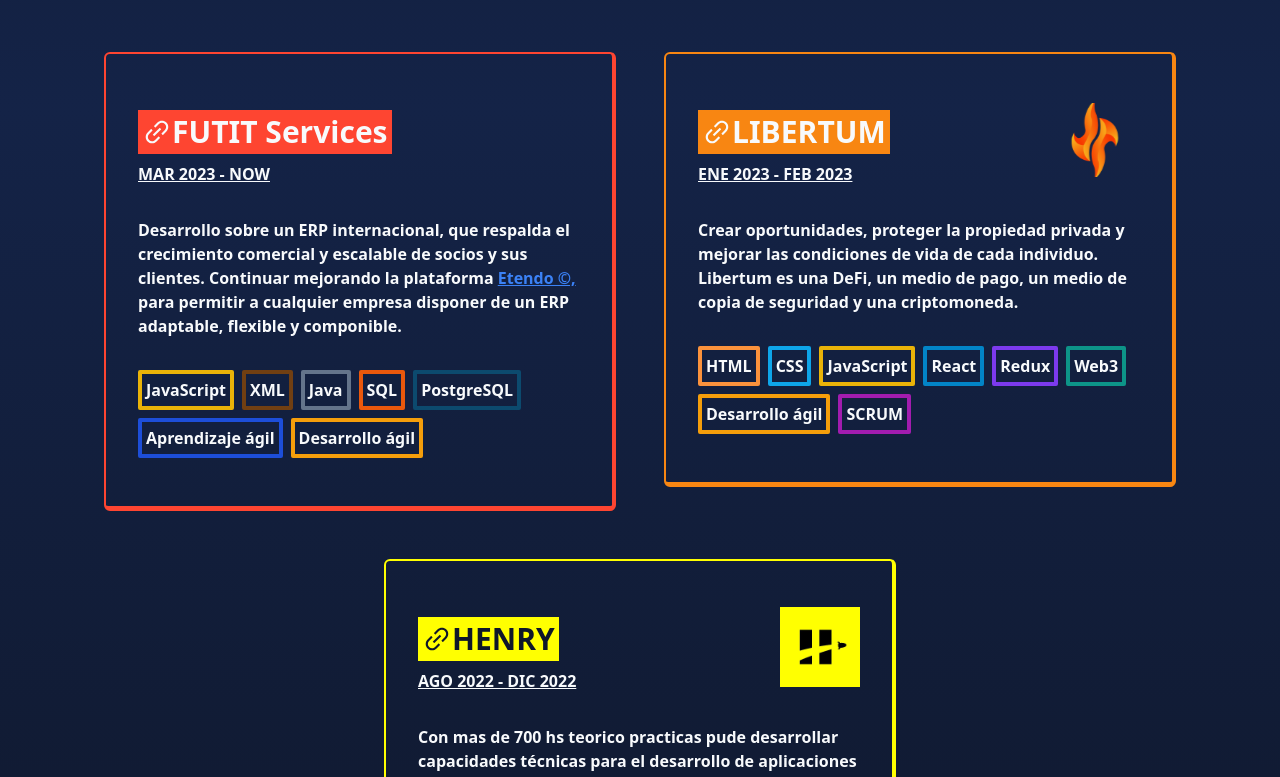
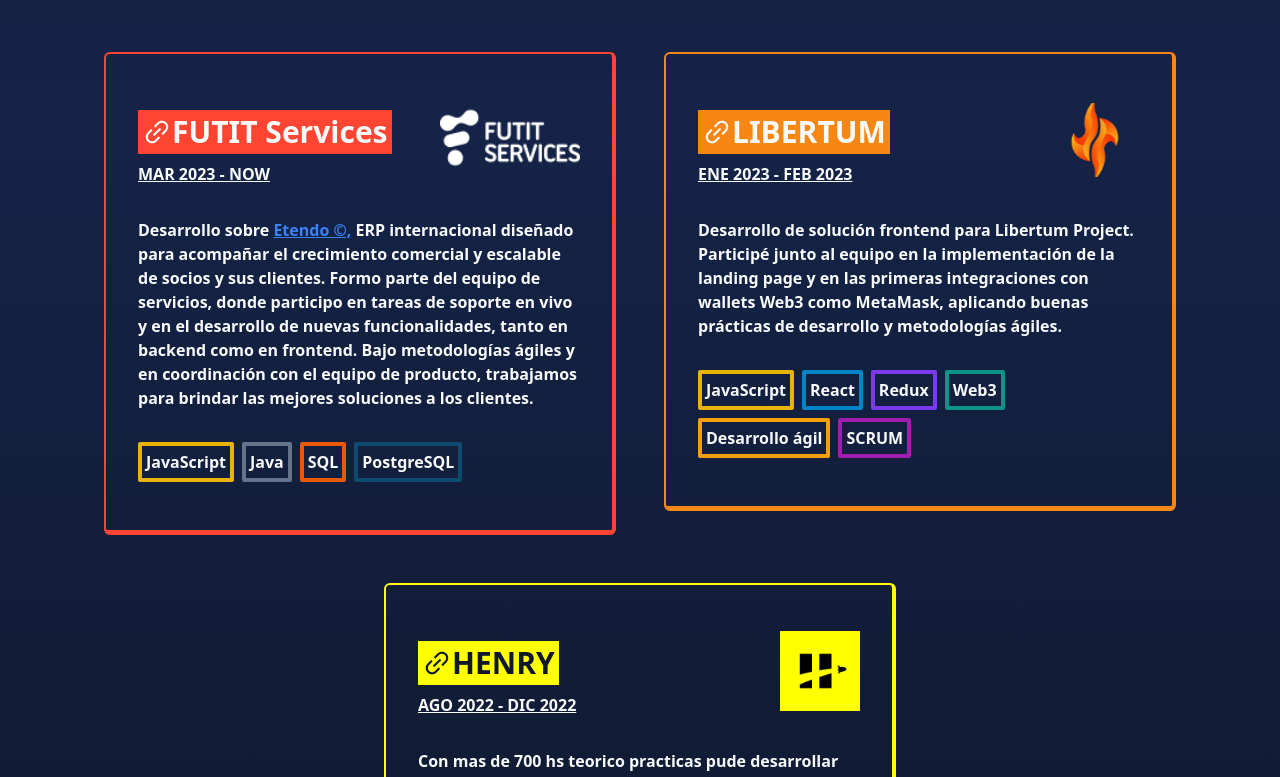
Before and after one commit to luqasmagra/portfolio, a Next.js app: page / in a window 1280 px wide. Shown: the part 899-1676 px from the top of the page. Built offline with nearby package versions, Linux system fonts and the light colour scheme.

Commit message:
Fix experience description, add futit image

```diff
--- a/src/pages/components/Experience.jsx
+++ b/src/pages/components/Experience.jsx
@@ -9,7 +9,7 @@
       <div className="flex flex-col flex-wrap md:flex-row justify-center gap-8 md:gap-12">
         <article
           className="max-w-lg rounded-md md:border-2 md:border-r-4 md:border-b-[5px] text-slate-50 h-fit
-  p-8 md:px-8 md:pb-12 text-justify relative border-[#fe4531] hover:bg-black/5 transition"
+          p-8 md:px-8 md:pb-12 text-justify relative border-[#fe4531] hover:bg-black/5 transition"
         >
           <div className="flex items-center justify-between ">
             <div className="pt-6">
@@ -27,12 +27,16 @@
                 MAR 2023 - Now
               </h4>
             </div>
+            <Image
+              src="/works/futit.png"
+              alt="Libertum Project Logo"
+              width={140}
+              height={60}
+            />
           </div>
           <p className="text-left my-6 mb-8 font-semibold text-slate-50">
-            Desarrollo sobre un ERP internacional, que respalda el crecimiento
-            comercial y escalable de socios y sus clientes. Continuar mejorando la
-            plataforma{" "}
-            <a
+            Desarrollo sobre
+            {" "}<a
               href="https://etendo.software/"
               target="_black"
               rel="noreferrer"
@@ -40,15 +44,15 @@
             >
               Etendo ©,
             </a>{" "}
-            para permitir a cualquier empresa disponer de un ERP adaptable,
-            flexible y componible.
+            ERP internacional diseñado para acompañar el crecimiento comercial
+            y escalable de socios y sus clientes. Formo parte del equipo de servicios,
+            donde participo en tareas de soporte en vivo y en el desarrollo de nuevas funcionalidades,
+            tanto en backend como en frontend. Bajo metodologías ágiles y en coordinación
+            con el equipo de producto, trabajamos para brindar las mejores soluciones a los clientes.
           </p>
           <div className="flex flex-wrap gap-2 mt-4 font-semibold">
             <span className="rounded-sm border-4 flex items-center p-1 border-yellow-500 hover:bg-yellow-500 transition">
               JavaScript
-            </span>
-            <span className="rounded-sm border-4 flex items-center p-1 border-[#713f12] hover:bg-[#713f12] transition">
-              XML
             </span>
             <span className="rounded-sm border-4 flex items-center p-1 border-slate-500 hover:bg-slate-500 transition">
               Java
@@ -58,12 +62,6 @@
             </span>
             <span className="rounded-sm border-4 flex items-center p-1 border-sky-900 hover:bg-sky-900 transition">
               PostgreSQL
-            </span>
-            <span className="rounded-sm border-4 flex items-center p-1 border-blue-700 hover:bg-blue-700 transition">
-              Aprendizaje ágil
-            </span>
-            <span className="rounded-sm border-4 flex items-center p-1 border-amber-500 hover:bg-amber-500 transition">
-              Desarrollo ágil
             </span>
           </div>
         </article>
@@ -95,17 +93,12 @@
             />
           </div>
           <p className="text-left my-6 mb-8 font-semibold text-slate-50">
-            Crear oportunidades, proteger la propiedad privada y mejorar las
-            condiciones de vida de cada individuo. Libertum es una DeFi, un
-            medio de pago, un medio de copia de seguridad y una criptomoneda.
+            Desarrollo de solución frontend para Libertum Project.
+            Participé junto al equipo en la implementación de la landing page y en
+            las primeras integraciones con wallets Web3 como MetaMask,
+            aplicando buenas prácticas de desarrollo y metodologías ágiles.
           </p>
           <div className="flex flex-wrap gap-2 mt-4 font-semibold">
-            <span className="rounded-sm border-4 flex items-cente p-1 border-orange-400 hover:bg-orange-400 transition">
-              HTML
-            </span>
-            <span className="rounded-sm border-4 flex items-center p-1 border-sky-500 hover:bg-sky-500 transition">
-              CSS
-            </span>
             <span className="rounded-sm border-4 flex items-center p-1 border-yellow-500 hover:bg-yellow-500 transition">
               JavaScript
             </span>
@@ -173,9 +166,6 @@
             <span className="rounded-sm border-4 flex items-center p-1 border-sky-600 hover:bg-sky-600 transition">
               React
             </span>
-            <span className="rounded-sm border-4 flex items-center p-1 border-violet-600 hover:bg-violet-600 transition">
-              Redux
-            </span>
             <span className="rounded-sm border-4 flex items-center p-1 border-emerald-500 hover:bg-emerald-500 transition">
               Node
             </span>
--- a/src/pages/index.js
+++ b/src/pages/index.js
@@ -9,11 +9,11 @@
     <>
       <Head>
         <title>luqasmagra</title>
-        <meta name="description" content="Lucas Magra, Full Stack Developer" />
+        <meta name="description" content="Lucas Magra, Software Developer" />
         <meta name="viewport" content="width=device-width, initial-scale=1" />
         <link rel="icon" href="/favicon.ico" />
       </Head>
-      <main className="flex flex-col">
+      <main className="flex flex-col items-center">
         <section className="relative w-full h-full flex flex-col items-center justify-center md:mt-32">
           <About />
           <Image
@@ -23,8 +23,8 @@
             className="absolute m-auto pt-36"
             alt="squared vector"
           />
+        </section>
           <RxDoubleArrowDown size={45} className="mt-12 animate-transform" />
-        </section>
         <section className="mt-24 mb-4 md:mt-28 flex flex-col items-center gap-4 md:gap-12 w-full">
           <Experiencie />
         </section>
@@ -33,7 +33,7 @@
           template by{" "}
           <a
             className="text-sky-500"
-            href="https://github.com/tmchein"
+            href=""
             target="_blank"
           >
             tmchein
--- a/tailwind.config.js
+++ b/tailwind.config.js
@@ -12,10 +12,19 @@
           "0%, 100%": { transform: "scale(0.7)" },
           "50%": { transform: "scale(1.1)" },
         },
+        slide: {
+          '0%': {
+            transform: 'translateX(0)',
+          },
+          '100%': {
+            transform: 'translateX(-100%)',
+          },
+        }
       },
       animation: {
         scale: "scale 4s ease-in-out infinite",
         transform: "transform 2s ease-in-out infinite",
+        slide: 'slide 10s linear infinite'
       },
     },
   },
```
Also changed, not shown: public/works/futit.png (added).
